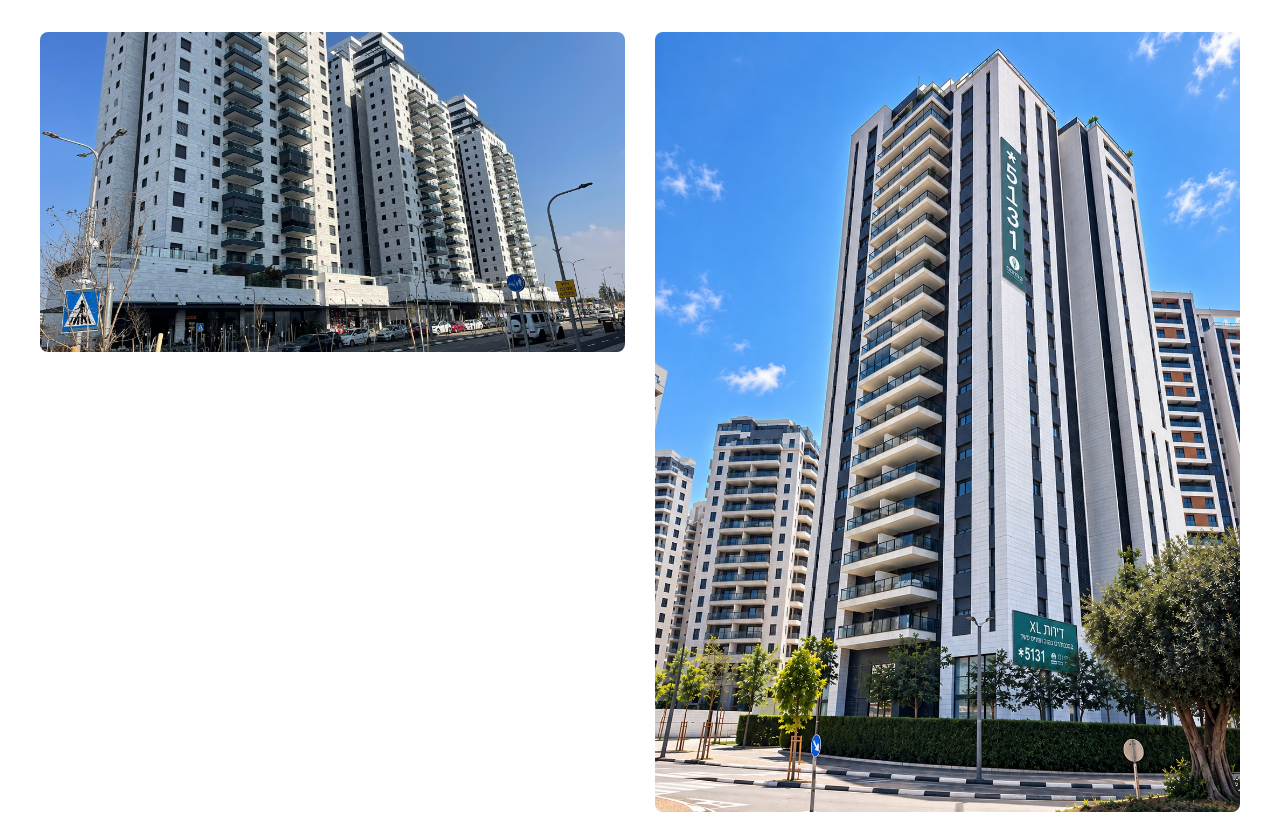
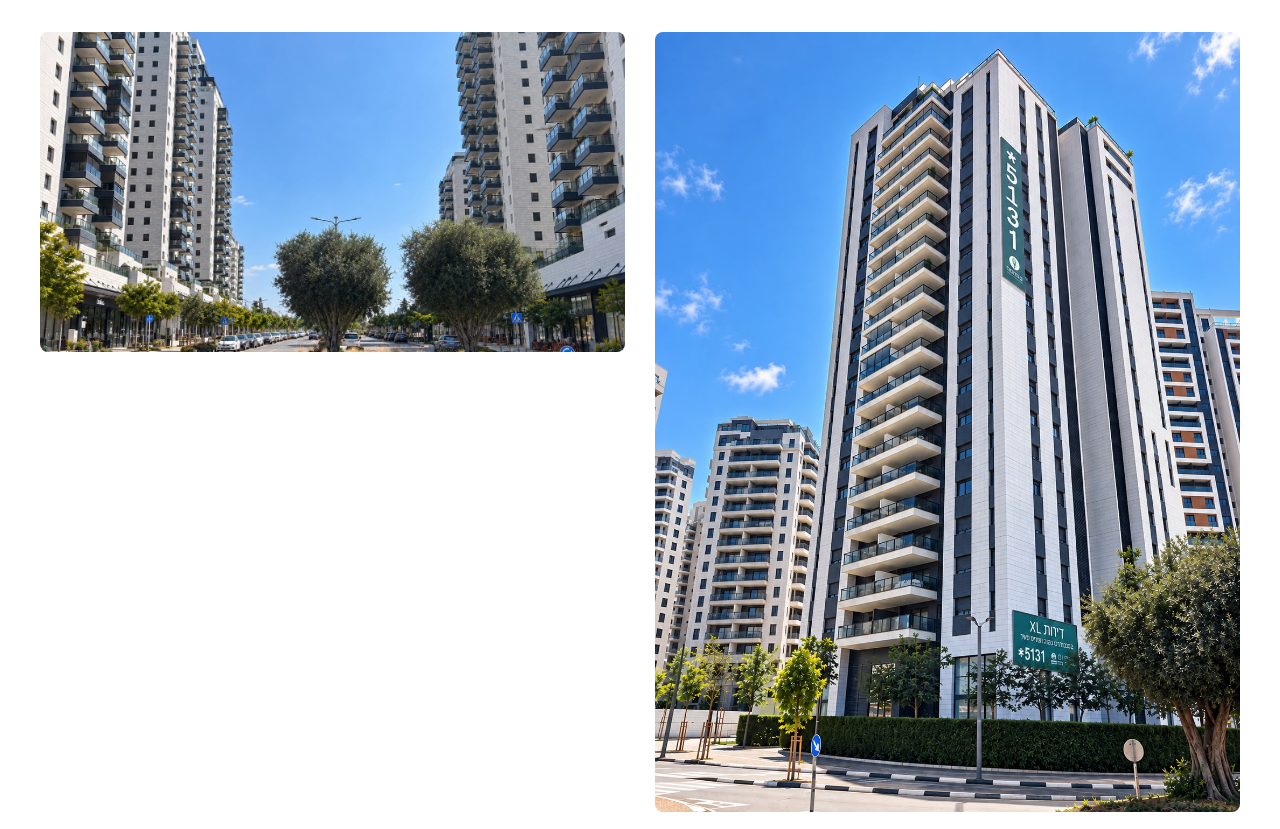
Before and after one commit to Rippleaitech/klem-website, a plain HTML site: page index.html in a window 1280 px wide. Shown: the part 1885-2714 px from the top of the page. Drawn offline with Linux system fonts and the light colour scheme.

Commit message:
update website

```diff
--- a/index.html
+++ b/index.html
@@ -129,7 +129,7 @@
         </div>
 
         <div class="managed-item" data-title="שכונת נאות אריאל שרון בקריית אונו">
-            <img src="images/managed-2.jpeg" alt="שכונת נאות אריאל שרון בקריית אונו">
+            <img src="images/cover_ariel_sharon_1.jpeg" alt="שכונת נאות אריאל שרון בקריית אונו">
             <div class="managed-overlay">
                 <div class="managed-text">שכונת נאות אריאל שרון בקריית אונו</div>
             </div>
```
